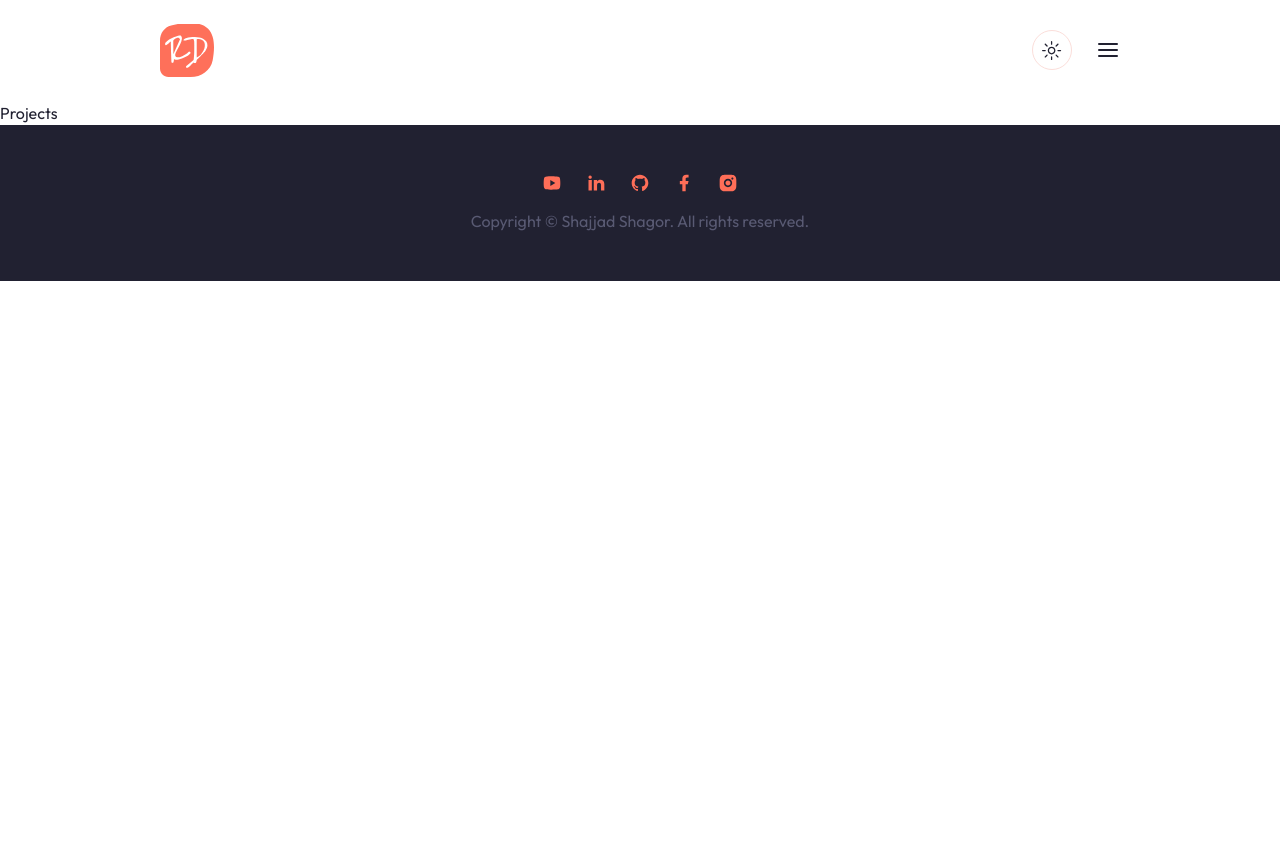
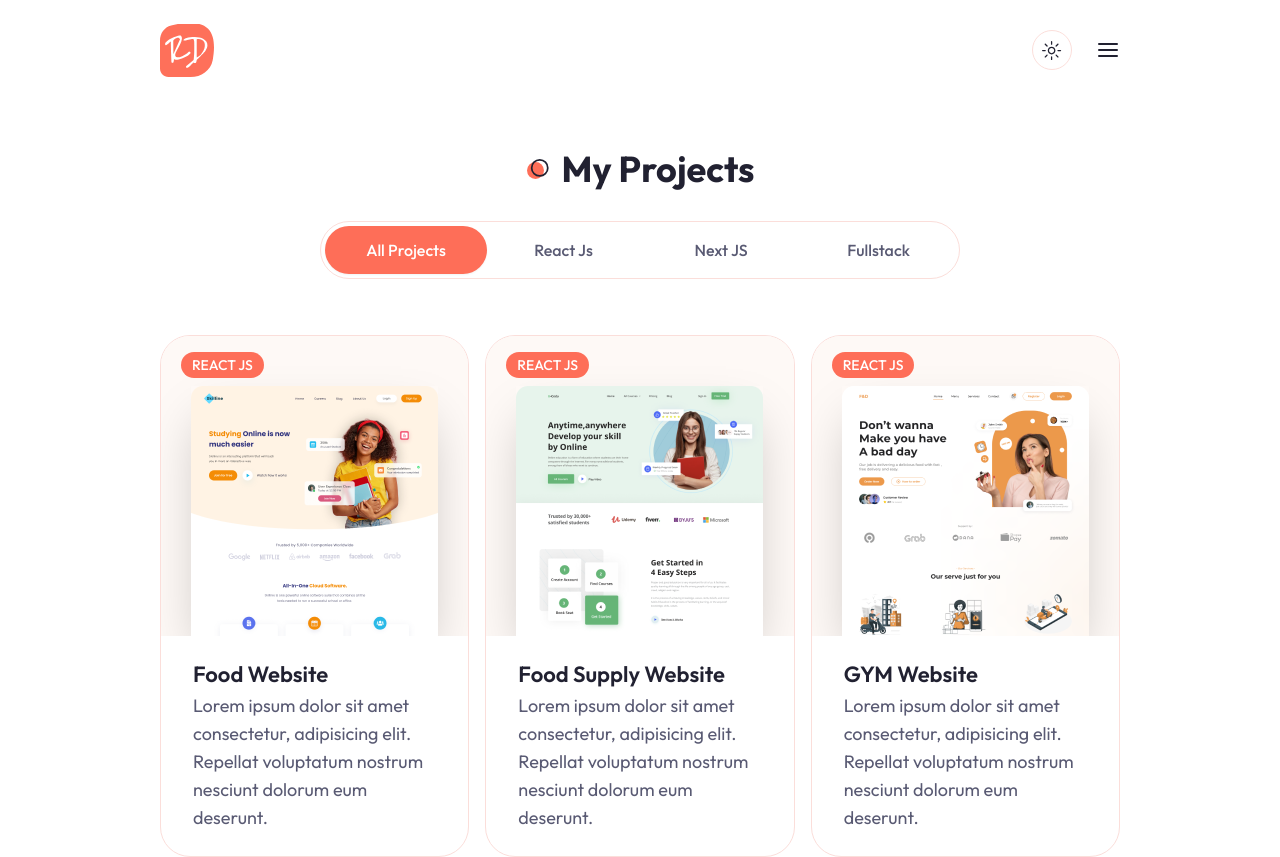
Before and after one commit to shagors/my-portfolio, a Next.js app: page /projects in a window 1280 px wide. Shown: the top 857 px of the page. Before the commit the page ends 800 px from the top, so only its background shows below. Built offline with nearby package versions, Linux system fonts and the light colour scheme.

Commit message:
projects and contact page complete design task static somplete need to dynamic project add and some changes need modified

```diff
--- a/app/contact/page.jsx
+++ b/app/contact/page.jsx
@@ -1,5 +1,52 @@
+/* eslint-disable react/no-unescaped-entities */
+import Form from "@/components/Form";
+import { MailIcon, HomeIcon, PhoneCall } from "lucide-react";
+
 const Contact = () => {
-  return <div>Contact</div>;
+  return (
+    <div className="container mx-auto">
+      {/* text & illustration */}
+      <div className="grid xl:grid-cols-2 pt-12 xl:h-[480px] mb-6 xl:mb-24">
+        {/* text */}
+        <div className="flex flex-col justify-center">
+          <div className="flex items-center gap-x-4 text-primary text-lg mb-4">
+            <span className="w-[30px] h-[2px] bg-primary"></span>
+            Say Hello 👋
+          </div>
+          <h1 className="h1 max-w-md mb-8">Let's Work Together</h1>
+          <p className="subtitle max-w-[400px]">
+            Lorem ipsum dolor sit amet consectetur, adipisicing elit. Numquam,
+            excepturi?
+          </p>
+        </div>
+        {/* illustration */}
+        <div className="hidden xl:flex w-full bg-contact_illustration_light dark:bg-contact_illustration_dark bg-contain bg-top bg-no-repeat"></div>
+      </div>
+
+      {/* Info text & form */}
+      <div className="grid xl:grid-cols-2 mb-24 xl:mb-32">
+        {/* info text */}
+        <div className="flex flex-col gap-y-4 xl:gap-y-14 mb-12 xl:mb-24 text-base xl:text-lg">
+          {/* mail */}
+          <div className="flex items-center gap-x-8">
+            <MailIcon size={18} className="text-primary" />
+            <div>shajjadshagor@gmail.com</div>
+          </div>
+          {/* Address */}
+          <div className="flex items-center gap-x-8">
+            <HomeIcon size={18} className="text-primary" />
+            <div>Rangpur, Bangladesh</div>
+          </div>
+          {/* Phone */}
+          <div className="flex items-center gap-x-8">
+            <PhoneCall size={18} className="text-primary" />
+            <div>+8801770877400</div>
+          </div>
+        </div>
+        <Form />
+      </div>
+    </div>
+  );
 };
 
 export default Contact;
--- a/app/projects/page.jsx
+++ b/app/projects/page.jsx
@@ -1,5 +1,136 @@
+"use client";
+
+import React, { useState } from "react";
+import { Tabs, TabsContent, TabsList, TabsTrigger } from "@/components/ui/tabs";
+import ProjectCard from "@/components/ProjectCard";
+
+const projectData = [
+  {
+    image: "/work/3.png",
+    category: "react js",
+    name: "Food Website",
+    description:
+      "Lorem ipsum dolor sit amet consectetur, adipisicing elit. Repellat voluptatum nostrum nesciunt dolorum eum deserunt.",
+    link: "/",
+    github: "/",
+  },
+  {
+    image: "/work/4.png",
+    category: "react js",
+    name: "Food Supply Website",
+    description:
+      "Lorem ipsum dolor sit amet consectetur, adipisicing elit. Repellat voluptatum nostrum nesciunt dolorum eum deserunt.",
+    link: "/",
+    github: "/",
+  },
+  {
+    image: "/work/2.png",
+    category: "react js",
+    name: "GYM Website",
+    description:
+      "Lorem ipsum dolor sit amet consectetur, adipisicing elit. Repellat voluptatum nostrum nesciunt dolorum eum deserunt.",
+    link: "/",
+    github: "/",
+  },
+  {
+    image: "/work/1.png",
+    category: "Next JS",
+    name: "Healthcare Website",
+    description:
+      "Lorem ipsum dolor sit amet consectetur, adipisicing elit. Repellat voluptatum nostrum nesciunt dolorum eum deserunt.",
+    link: "/",
+    github: "/",
+  },
+  {
+    image: "/work/3.png",
+    category: "Next JS",
+    name: "Blog Website",
+    description:
+      "Lorem ipsum dolor sit amet consectetur, adipisicing elit. Repellat voluptatum nostrum nesciunt dolorum eum deserunt.",
+    link: "/",
+    github: "/",
+  },
+  {
+    image: "/work/4.png",
+    category: "Next JS",
+    name: "EVO Website",
+    description:
+      "Lorem ipsum dolor sit amet consectetur, adipisicing elit. Repellat voluptatum nostrum nesciunt dolorum eum deserunt.",
+    link: "/",
+    github: "/",
+  },
+  {
+    image: "/work/1.png",
+    category: "fullstack",
+    name: "Food Supply Website",
+    description:
+      "Lorem ipsum dolor sit amet consectetur, adipisicing elit. Repellat voluptatum nostrum nesciunt dolorum eum deserunt.",
+    link: "/",
+    github: "/",
+  },
+  {
+    image: "/work/2.png",
+    category: "fullstack",
+    name: "Sushi Website",
+    description:
+      "Lorem ipsum dolor sit amet consectetur, adipisicing elit. Repellat voluptatum nostrum nesciunt dolorum eum deserunt.",
+    link: "/",
+    github: "/",
+  },
+];
+
+// remove category duplicate
+const uniqueCategories = [
+  "all projects",
+  ...new Set(projectData.map((item) => item.category)),
+];
+
 const Projects = () => {
-  return <div>Projects</div>;
+  const [categories, setCategories] = useState(uniqueCategories);
+  const [category, setCategory] = useState("all projects");
+
+  const filteredProjects = projectData.filter((project) => {
+    return category === "all projects"
+      ? project
+      : project.category === category;
+  });
+
+  return (
+    <section className="min-h-screen pt-12">
+      <div className="container mx-auto">
+        <h2 className="section-title mb-8 xl:mb-16 text-center mx-auto">
+          My Projects
+        </h2>
+        {/* tabs */}
+        <Tabs defaultValue={category} className="mb-24 xl:mb-48">
+          <TabsList className="w-full grid h-full md:grid-cols-4 lg:max-w-[640px] mb-12 mx-auto md:border dark:border-none">
+            {categories?.map((category, index) => {
+              return (
+                <TabsTrigger
+                  onClick={() => setCategory(category)}
+                  key={index}
+                  value={category}
+                  className="capitalize w-[162px] md:mx-auto"
+                >
+                  {category}
+                </TabsTrigger>
+              );
+            })}
+          </TabsList>
+          {/* tabs content */}
+          <div className="text-lg xl:mt-8 grid grid-cols-1 lg:grid-cols-3 gap-4">
+            {filteredProjects.map((project, index) => {
+              return (
+                <TabsContent key={index} value={category}>
+                  <ProjectCard project={project} />
+                </TabsContent>
+              );
+            })}
+          </div>
+        </Tabs>
+      </div>
+    </section>
+  );
 };
 
 export default Projects;
--- a/components/Footer.jsx
+++ b/components/Footer.jsx
@@ -8,7 +8,7 @@ const Footer = () => {
           {/* socials */}
           <Socials
             containerStyles="flex gap-x-6 mx-auto xl:mx-0 mb-4"
-            iconsStyles="text-primary dark:text-white/70 text-[20px] hover:text-white"
+            iconsStyles="text-primary dark:text-white/70 text-[20px] hover:text-white dark:hover:text-primary transition-all"
           />
           {/* copyright */}
           <div className="text-muted-foreground">
--- /dev/null
+++ b/components/Form.jsx
@@ -0,0 +1,34 @@
+/* eslint-disable react/no-unescaped-entities */
+"use client";
+
+import { User, MailIcon, ArrowRightIcon, MessageSquare } from "lucide-react";
+import { Button } from "./ui/button";
+import { Input } from "./ui/input";
+import { Textarea } from "./ui/textarea";
+
+const Form = () => {
+  return (
+    <form className="flex flex-col gap-y-4">
+      {/* input */}
+      <div className="relative flex items-center">
+        <Input type="name" id="name" placeholder="Name" className="" />
+        <User className="absolute right-6" size={20} />
+      </div>
+      {/* input */}
+      <div className="relative flex items-center">
+        <Input type="email" id="email" placeholder="Email" className="" />
+        <MailIcon className="absolute right-6" size={20} />
+      </div>
+      {/* input */}
+      <div className="relative flex items-center">
+        <Textarea placeholder="Type Your Message Here" className="" />
+        <MessageSquare className="absolute top-4 right-6" size={20} />
+      </div>
+      <Button className="flex items-center max-w-[166px] gap-x-1">
+        Let's Talk <ArrowRightIcon size={20} />
+      </Button>
+    </form>
+  );
+};
+
+export default Form;
--- a/components/ui/input.jsx
+++ b/components/ui/input.jsx
@@ -1,19 +1,20 @@
-import * as React from "react"
+import * as React from "react";
 
-import { cn } from "@/lib/utils"
+import { cn } from "@/lib/utils";
 
 const Input = React.forwardRef(({ className, type, ...props }, ref) => {
   return (
-    (<input
+    <input
       type={type}
       className={cn(
-        "flex h-10 w-full rounded-md border border-input bg-background px-3 py-2 text-sm ring-offset-background file:border-0 file:bg-transparent file:text-sm file:font-medium placeholder:text-muted-foreground focus-visible:outline-none focus-visible:ring-2 focus-visible:ring-ring focus-visible:ring-offset-2 disabled:cursor-not-allowed disabled:opacity-50",
+        "flex h-[54px] w-full rounded-full border border-input bg-background px-8 py-2 text-base ring-offset-background file:border-0 file:bg-transparent file:text-sm file:font-medium placeholder:text-muted-foreground focus-visible:outline-none focus-visible:ring-2 focus-visible:ring-ring focus-visible:ring-offset-2 disabled:cursor-not-allowed disabled:opacity-50",
         className
       )}
       ref={ref}
-      {...props} />)
+      {...props}
+    />
   );
-})
-Input.displayName = "Input"
+});
+Input.displayName = "Input";
 
-export { Input }
+export { Input };
--- a/components/ui/textarea.jsx
+++ b/components/ui/textarea.jsx
@@ -1,18 +1,19 @@
-import * as React from "react"
+import * as React from "react";
 
-import { cn } from "@/lib/utils"
+import { cn } from "@/lib/utils";
 
 const Textarea = React.forwardRef(({ className, ...props }, ref) => {
   return (
-    (<textarea
+    <textarea
       className={cn(
-        "flex min-h-[80px] w-full rounded-md border border-input bg-background px-3 py-2 text-sm ring-offset-background placeholder:text-muted-foreground focus-visible:outline-none focus-visible:ring-2 focus-visible:ring-ring focus-visible:ring-offset-2 disabled:cursor-not-allowed disabled:opacity-50",
+        "flex min-h-[180px] w-full rounded-[30px] border border-input bg-background px-8 py-2 text-base ring-offset-background placeholder:text-muted-foreground focus-visible:outline-none focus-visible:ring-2 focus-visible:ring-ring focus-visible:ring-offset-2 disabled:cursor-not-allowed disabled:opacity-50",
         className
       )}
       ref={ref}
-      {...props} />)
+      {...props}
+    />
   );
-})
-Textarea.displayName = "Textarea"
+});
+Textarea.displayName = "Textarea";
 
-export { Textarea }
+export { Textarea };
--- a/tailwind.config.js
+++ b/tailwind.config.js
@@ -88,6 +88,8 @@ module.exports = {
         dots_dark: "url(/dots-dark.svg)",
         work_project_bg_light: "url(/work/project-bg-light.png)",
         work_project_bg_dark: "url(/work/project-bg-dark.png)",
+        contact_illustration_light: "url(/contact/illustration-light.svg)",
+        contact_illustration_dark: "url(/contact/illustration-dark.svg)",
       },
     },
   },
```
Also changed, not shown: components/ui/sheet.jsx (+52 -42 lines).
